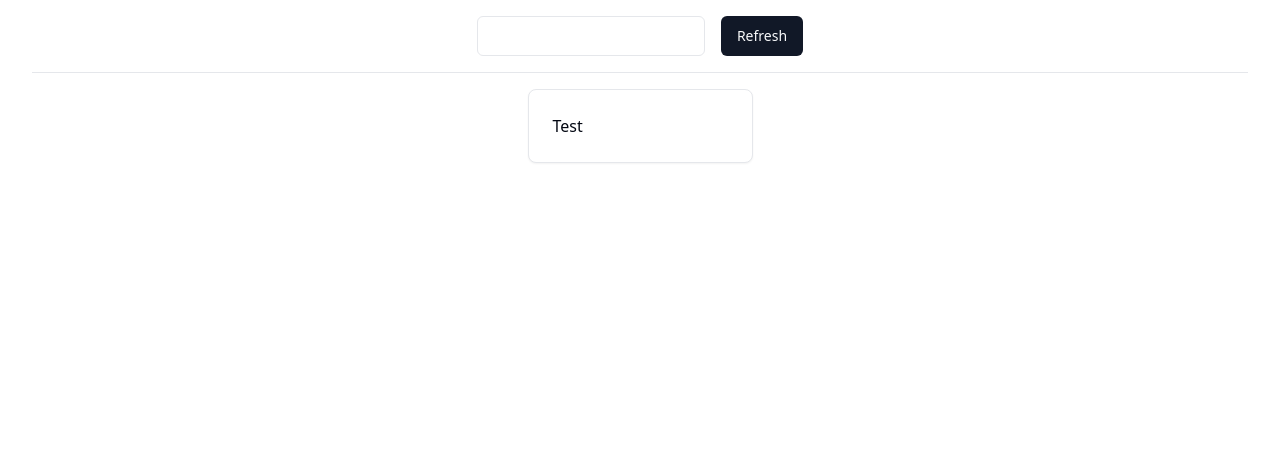
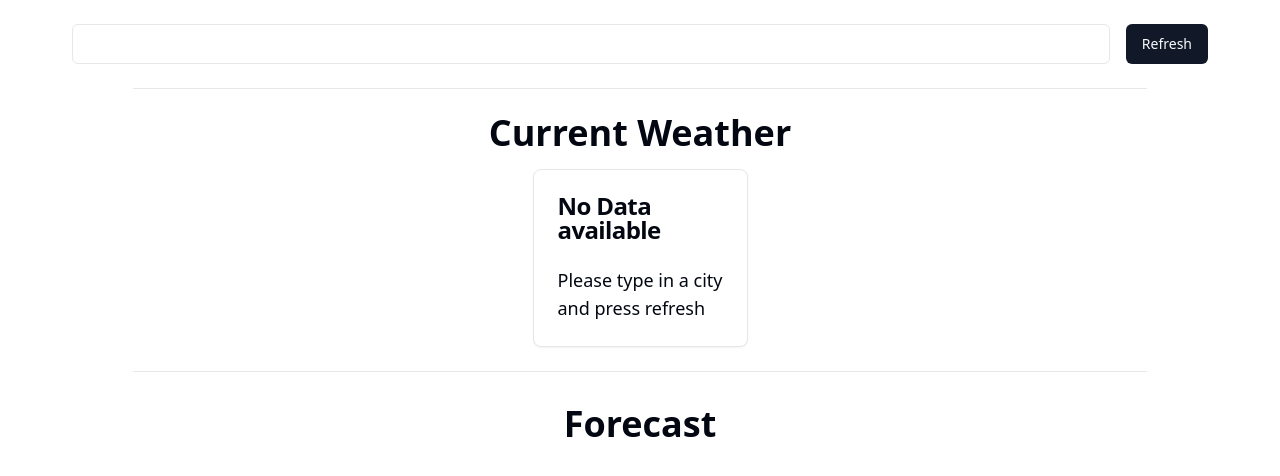
Before and after one commit to Jolvera2001/WeatherApp, a React (Vite) app: page / in a window 1280 px wide. Shown: the top 476 px of the page. Built offline with nearby package versions, Linux system fonts and the light colour scheme; no server answers.

Commit message:
api service works, applying ui

```diff
--- a/package.json
+++ b/package.json
@@ -10,6 +10,7 @@
     "preview": "vite preview"
   },
   "dependencies": {
+    "@radix-ui/react-label": "^2.1.0",
     "@radix-ui/react-menubar": "^1.1.1",
     "@radix-ui/react-separator": "^1.1.0",
     "@radix-ui/react-slot": "^1.1.0",
--- a/src/App.tsx
+++ b/src/App.tsx
@@ -1,17 +1,21 @@
 import { useState } from 'react'
-import { Card, CardHeader } from './components/ui/card'
-import { cn } from '@/lib/utils'
+import { Card, CardContent, CardDescription, CardFooter, CardHeader, CardTitle } from './components/ui/card'
+import { cn } from "@/lib/utils"
 import { Input } from '@/components/ui/input'
 import { Button } from '@/components/ui/button'
 import { Separator } from '@/components/ui/separator'
 import { RealTimeModel } from './Models/CurrentModels'
 import { WeatherApiServiceFactory } from './Services/WeatherApiService'
+import { Label } from '@/components/ui/label'
 
 function App() {
+  const [isBusy, setIsBusy] = useState<boolean>(false);
   const [city, setCity] = useState<string>("");
   const [currentData, setCurrentData] = useState<RealTimeModel | null>(null);
 
   const fetchWeather = async () => {
+    setIsBusy(true);
+
     const weatherService = WeatherApiServiceFactory.createService();
     try {
       const data = await weatherService.currentWeather(city);
@@ -19,25 +23,60 @@ function App() {
     } catch (err) {
       console.log("Failed to get current weather")
     }
+
+    setIsBusy(false);
   }
 
   return (
     <>
       <div className='container mx-auto'>
-        <div className='flex flex-row justify-center container mx-auto my-4'>
-          <div className='mx-2'>
-            <Input />
+        <div className='flex flex-row justify-center container mx-auto my-6'>
+          <div className='flex-1 justify-center mx-2'>
+            <Input onChange={e => setCity(e.target.value)} />
           </div>
-          <div className='mx-2'>
-            <Button>Refresh</Button>
+          <div className='flex-2 mx-2'>
+            <Button onClick={fetchWeather}>Refresh</Button>
           </div>
         </div>
-        <Separator className='mx-auto my-4'/>
-        <div className='flex flex-row container justify-center'>
-          <div>
-            <Card className={cn("w-[225px]")}>
-              <CardHeader> Test </CardHeader>
-            </Card>
+        <Separator className='mx-auto my-6 w-5/6'/>
+        <div className='flex flex-col items-center justify-center'>
+          <div className='text-center mb-4'>
+            <h1 className='font-semibold text-4xl'>Current Weather</h1>
+          </div>
+          <div className='flex-2 mx-4 text-lg'>
+            {currentData ? (
+              <Card className={cn("w-[260px]")}>
+                <CardHeader>
+                  <CardTitle>{currentData.location?.name}, {currentData.location?.region}</CardTitle>
+                  <CardDescription>Current weather</CardDescription>
+                </CardHeader>
+                <CardContent>
+                  <p>Temperature: {currentData.current?.temp_f}&deg;F</p>
+                  <p>Feels like: {currentData.current?.feelslike_f}&deg;F</p>
+                </CardContent>
+                <CardFooter>
+                  <p>{currentData.current?.condition?.text}</p>
+                </CardFooter>
+              </Card>
+            ) : (
+              <Card className={cn("w-[215px]")}>
+                <CardHeader>
+                  <CardTitle>No Data available</CardTitle>
+                </CardHeader>
+                <CardContent>
+                  <p>Please type in a city and press refresh</p>
+                </CardContent>
+              </Card>
+            )}
+          </div>
+        </div>
+        <Separator className='mx-auto my-6 w-5/6'/>
+        <div className='flex flex-col items-center justify-center'>
+          <div className='flex-1 m-2'>
+            <h1 className='font-semibold text-4xl'>Forecast</h1>
+          </div>
+          <div className='flex-2 flex-row m-2 items-center justify-evenly'>
+
           </div>
         </div>
       </div>
--- a/src/Models/CurrentModels.ts
+++ b/src/Models/CurrentModels.ts
@@ -3,15 +3,15 @@ import { z } from 'zod'
 const ConditionModelSchema = z.object({
     text: z.string(),
     icon: z.string(),
-    code: z.string(),
+    code: z.number(),
 });
 
 const LocationModelSchema = z.object({
     name: z.string(),
     region: z.string(),
     country: z.string(),
-    lat: z.string(),
-    lon: z.string(),
+    lat: z.number(),
+    lon: z.number(),
     tz_id: z.string(),
     localtime: z.string(),
 });
@@ -22,7 +22,7 @@ const CurrentModelSchema = z.object({
     is_day: z.number(),
     condition: ConditionModelSchema.optional(),
     wind_mph: z.number(),
-    wind_dir: z.number(),
+    wind_dir: z.string(),
     humidity: z.number(),
     cloud: z.number(),
     feelslike_f: z.number(),
--- a/src/Services/WeatherApiService.ts
+++ b/src/Services/WeatherApiService.ts
@@ -2,20 +2,12 @@ import { config } from './config'
 import { RealTimeModel, RealTimeModelSchema } from '../Models/CurrentModels'
 
 export class WeatherApiService implements IWeatherApiService {
-    private static Instance: WeatherApiService;
     private ApiBaseUrl: string;
     private WeatherApiKey: string;
 
     constructor() {
         this.ApiBaseUrl= "http://api.weatherapi.com/v1/current.json";
         this.WeatherApiKey= config.weatherApiKey;
-    }
-
-    public static getInstance(): WeatherApiService {
-        if (!WeatherApiService.Instance) {
-            WeatherApiService.Instance = new WeatherApiService();
-        }
-        return WeatherApiService.Instance;
     }
 
     async currentWeather(city: string): Promise<RealTimeModel> {
@@ -32,7 +24,7 @@ export class WeatherApiService implements IWeatherApiService {
                 throw new Error(`HTTP error! sttaus: ${response.status}`)
             }
 
-            const jsonData = await response.json;
+            const jsonData = await response.json();
 
             // maps here
             const data = RealTimeModelSchema.parse(jsonData);
@@ -49,12 +41,12 @@ export class WeatherApiService implements IWeatherApiService {
     }
 }
 
-export class WeatherApiServiceFactory {
-    public static createService(): WeatherApiService {
-        return WeatherApiService.getInstance();
-    }
-}
-
 interface IWeatherApiService {
     currentWeather(city: string): Promise<RealTimeModel>;
 }
+
+export class WeatherApiServiceFactory {
+    public static createService(): IWeatherApiService {
+        return new WeatherApiService();
+    }
+}
--- /dev/null
+++ b/src/components/ui/label.tsx
@@ -0,0 +1,24 @@
+import * as React from "react"
+import * as LabelPrimitive from "@radix-ui/react-label"
+import { cva, type VariantProps } from "class-variance-authority"
+
+import { cn } from "@/lib/utils"
+
+const labelVariants = cva(
+  "text-sm font-medium leading-none peer-disabled:cursor-not-allowed peer-disabled:opacity-70"
+)
+
+const Label = React.forwardRef<
+  React.ElementRef<typeof LabelPrimitive.Root>,
+  React.ComponentPropsWithoutRef<typeof LabelPrimitive.Root> &
+    VariantProps<typeof labelVariants>
+>(({ className, ...props }, ref) => (
+  <LabelPrimitive.Root
+    ref={ref}
+    className={cn(labelVariants(), className)}
+    {...props}
+  />
+))
+Label.displayName = LabelPrimitive.Root.displayName
+
+export { Label }
```
Also changed, not shown: 1 other file (tests, documents, lock files or other folders).
